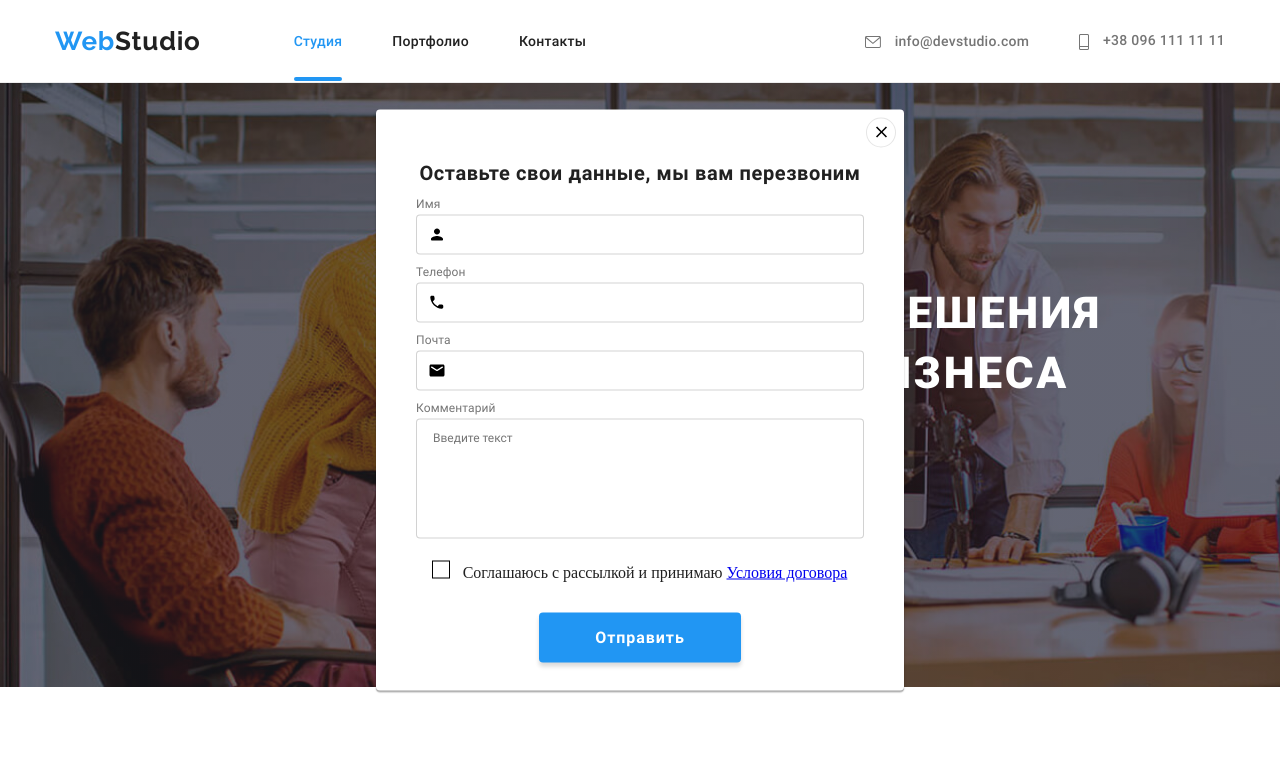
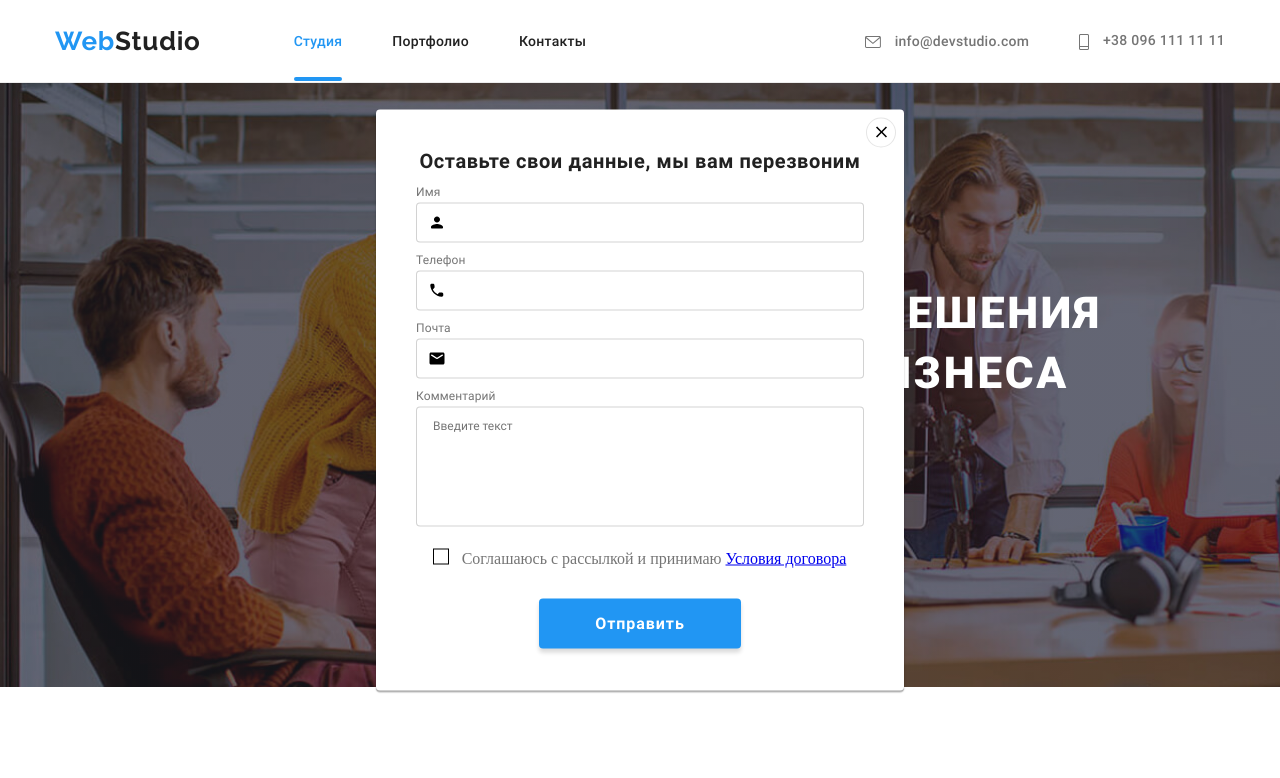
Before and after one commit to yuliiasonko/goit-markup-hw-06, a plain HTML site: page index.html in a window 1280 px wide. Both pictures are taken after a click on the button "Заказать услугу". Shown: the top 778 px of the page. Drawn offline with Linux system fonts and the light colour scheme.

Commit message:
Update styles.css

```diff
--- a/css/styles.css
+++ b/css/styles.css
@@ -313,6 +313,7 @@ color: #FFFFFF;
 
 .form-group{
 position: relative;
+display: inline-block;
 }
 
 .footer-input{
@@ -346,14 +347,20 @@ letter-spacing: 0.03em;
 color: rgba(255, 255, 255, 0.6)
 }
 
+.footer-input .footer-form-btn{
+    display: inline;
+}
+
 .footer-form-btn{
+display: inline-block;
 padding: 0;
 margin: 0;
-position: absolute;
-margin-left: 12px;
-left: 100%;
-top: 34px;
-display: inline-block;
+position: relative;
+ left: 66%;
+
+text-align: center;
+
+top: 31px;
 
 vertical-align: middle;
 
@@ -782,21 +789,6 @@ background: #2196F3;
 box-shadow: 0px 4px 4px rgba(0, 0, 0, 0.15);
 border-radius: 4px;}
 
-.modal{
-    display: block;
-
-    position: absolute;
-    top: 50%;
-    left: 50%;
-    transform: translate(-50%, -50%);
-    width: 528px;
-    min-height: 581px;
-    background-color: #FFFFFF;
-    margin: 0 auto;
-    box-shadow: 0 1px 3px rgba(0, 0, 0, 0.12), 0 1px 1px rgba(0, 0, 0, 0.14), 0 2px 1px rgba(0, 0, 0, 0.2);
-    border-radius: 4px;
-}
-
 .is-hidden{
     opacity: 0;
     visibility: hidden;
@@ -837,15 +829,20 @@ border-radius: 4px;}
     top: 50%;
     left: 50%;
     transform: translate(-50%, -50%) scale(1);
+    width: 528px;
+    height: 581px;
 
     background-color: #fff;
 
     padding-left: 40px;
     padding-right: 40px;
-    padding-top: 52px;
-    padding-bottom: 0px;
+    padding-top: 40px;
+    padding-bottom: 40px;
 
     transition: 250ms cubic-bezier(0.4, 0, 0.2, 1);
+
+    box-shadow: 0 1px 3px rgba(0, 0, 0, 0.12), 0 1px 1px rgba(0, 0, 0, 0.14), 0 2px 1px rgba(0, 0, 0, 0.2);
+    border-radius: 4px;
 }
 
 .modal-text{
@@ -885,7 +882,7 @@ color: #757575;
 
 .modal__form-field-comment{
 display: block;
-margin-bottom: 20px;
+
 
 text-align: left;
 
@@ -933,7 +930,7 @@ color: #757575;
     width: 18px;
     height: 18px;
 
-    transition: background-color 250ms linear;
+    transition: 50ms cubic-bezier(0.4, 0, 0.2, 1);
   }
 
   .modal-icon{
@@ -946,12 +943,14 @@ color: #757575;
 }
 
   .modal__form-message {
+
     width: 100%;
     height: 120px;
     border: 1px solid rgba(33, 33, 33, 0.2);
     border-radius: 4px;
     padding: 12px 16px;
     margin-top: 4px;
+    margin-bottom: 20px;
     resize: none;
     transition: 250ms cubic-bezier(0.4, 0, 0.2, 1);
   }
@@ -963,24 +962,33 @@ color: #757575;
 
 
   .modal__form-policy-text {
-      margin-top: 20px;
+    padding: 0;
+    margin-top: 20px;
     margin-bottom: 30px;
+    color: #757575;
+
   }
 
   .modal__form-policy-text::before {
     display: inline-block;
-    width: 16px;
-    height: 16px;
+    width: 14px;
+    height: 14px;
     outline: 1px solid #000;
     content: "";
     margin-right: 10px;
+    font-family: Roboto;
+
+    color: #757575;
+
   }
 
   .modal__form-policy:checked + .modal__form-policy-text::before {
     background-color:#2196F3;
     outline: 1px solid #2196F3;
     border: 1px solid #2196F3;
-    background-image: url("../sprite_/check.svg");
+    background-position: center;
+    vertical-align: middle;
+    background-image: url("../images/icon_check.svg");
   }
 
   .modal__form-btn {
```
